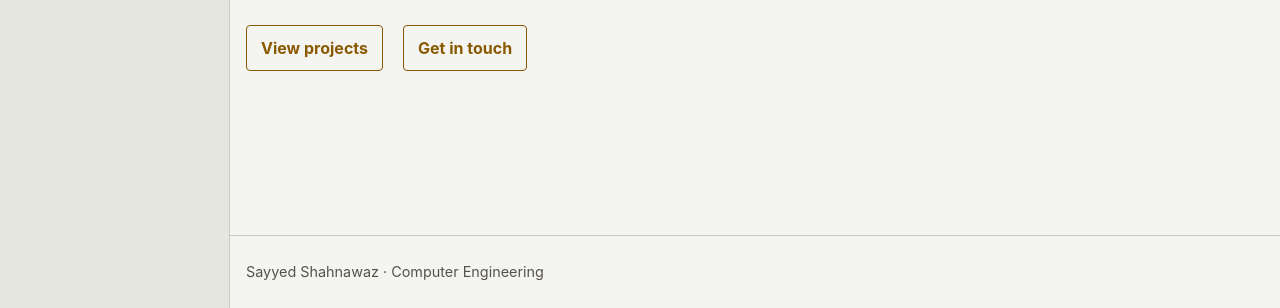
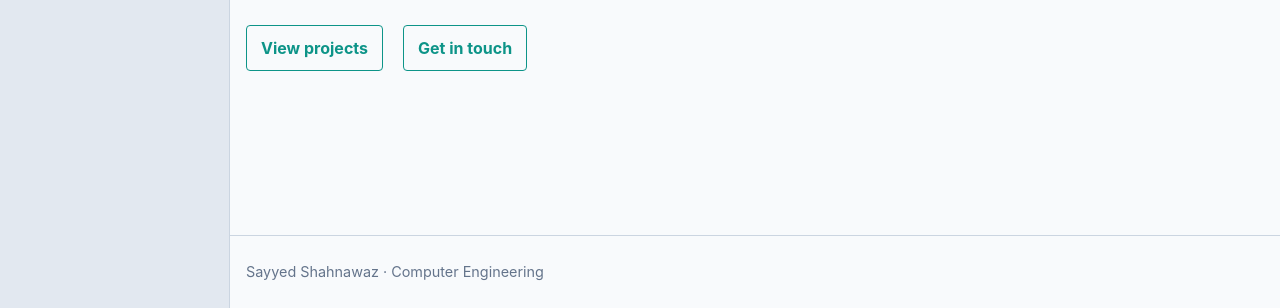
Before and after one commit to SHAHNAWAZ-hu/My-portfolio, a plain HTML site: page index.html in a window 1280 px wide. Shown: the part 492-800 px from the top of the page. Drawn offline with Linux system fonts and the light colour scheme.

Commit message:
style.css

```diff
--- a/style.css
+++ b/style.css
@@ -1,17 +1,17 @@
 :root {
     color-scheme: light;
-    --bg: #F4F4F1;
+    --bg: #F8FAFC;
     --surface: #FFFFFF;
-    --surface-strong: #E6E6E1;
-    --text: #26231B;
-    --muted: #55524A;
-    --line: #CCCAC1;
-    --accent: #8A5A00;
-    --accent-dark: #613F00;
+    --surface-strong: #E2E8F0;
+    --text: #0F172A;
+    --muted: #64748B;
+    --line: #CBD5E1;
+    --accent: #0D9488;
+    --accent-dark: #115E59;
     --on-accent: #FFFFFF;
-    --danger: #A4161A;
+    --danger: #DC2626;
     --field-bg: #FFFFFF;
-    --field-border: #75726A;
+    --field-border: #64748B;
     --max: 1080px;
 }
 
```
